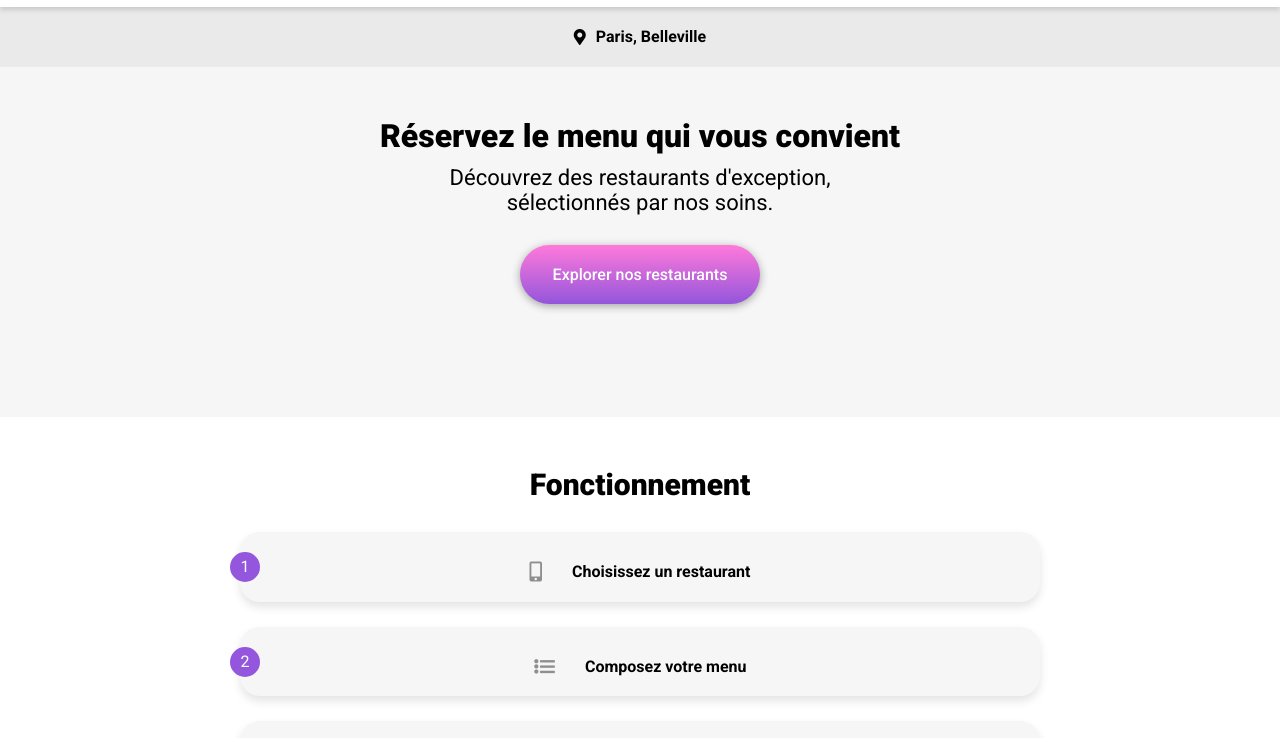
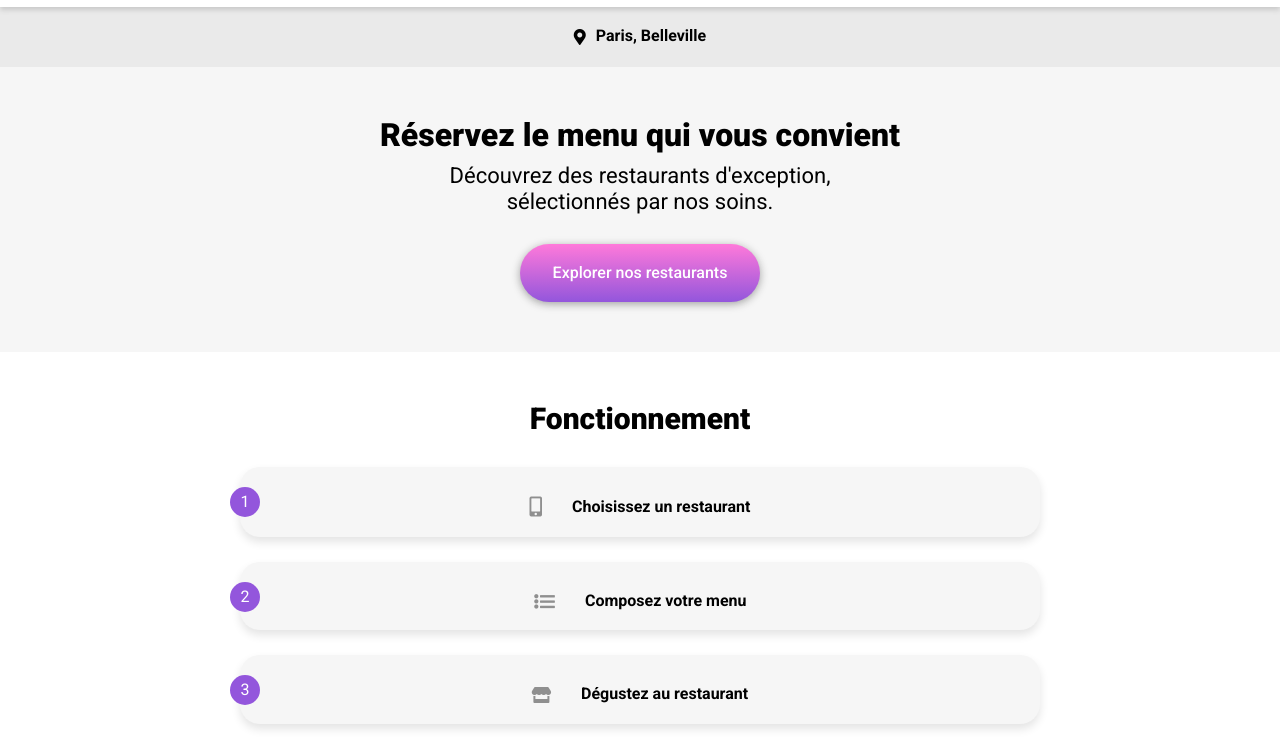
Before and after one commit to Tam-star/TamaraWenner_3_06112021, a website: page index.html in a window 1280 px wide. Shown: the part 58-796 px from the top of the page. Drawn offline with Linux system fonts and the light colour scheme; a web font is replaced by a local one.

Commit message:
Mofification padding de explanation, ajout du fichier normalize.css

```diff
--- a/index.html
+++ b/index.html
@@ -4,6 +4,7 @@
     <meta charset="UTF-8">
     <meta http-equiv="X-UA-Compatible" content="IE=edge">
     <meta name="viewport" content="width=device-width, initial-scale=1.0">
+    <link rel="stylesheet" href="css/normalize.css">
     <link rel="stylesheet" href="css/style.css">
     <link rel="stylesheet" href="https://use.fontawesome.com/releases/v5.15.4/css/all.css" integrity="sha384-DyZ88mC6Up2uqS4h/KRgHuoeGwBcD4Ng9SiP4dIRy0EXTlnuz47vAwmeGwVChigm" crossorigin="anonymous">
     <title>Ohmyfood! Paris</title>
--- a/sass/pages/_homepage.scss
+++ b/sass/pages/_homepage.scss
@@ -45,19 +45,18 @@
 }
 
 .explorer{
-    height:300px;
     background-color: $light-grey;
     display:flex;
     flex-direction: column;
-    justify-content: center;
     align-items: center;
-    padding-top:50px;
+    padding:50px 0;
     text-align: center;
     & h1, p{
         margin-bottom: 10px;
     }
     & h1{
         width:70%;
+        margin-top:0;
         @include roboto-font(900);
     }
     & p{
```
Also changed, not shown: page_menu1.html (+1 -0 lines), page_menu2.html (+1 -0 lines), page_menu3.html (+1 -0 lines), page_menu4.html (+1 -0 lines), css/normalize.css (added), css/style.css, 1 other file.
